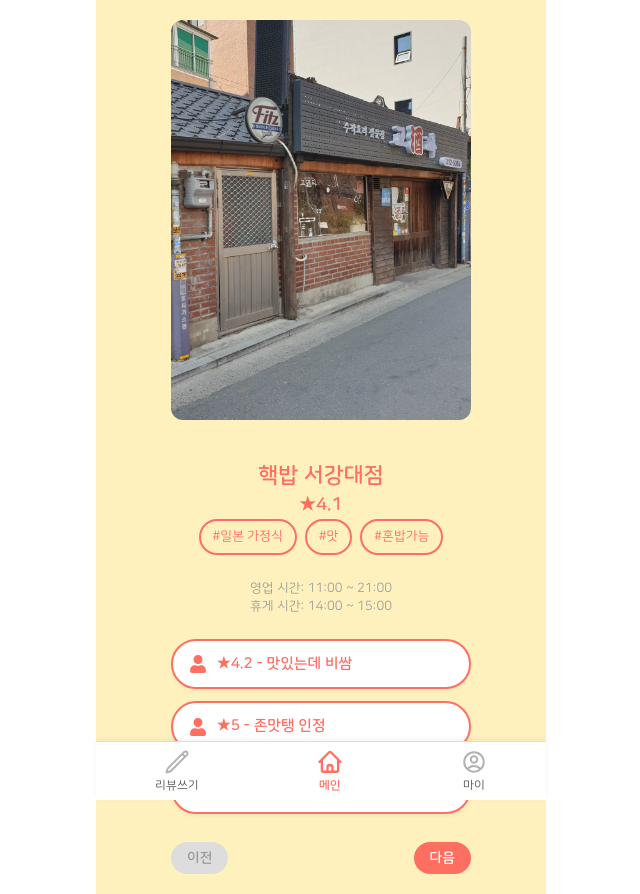
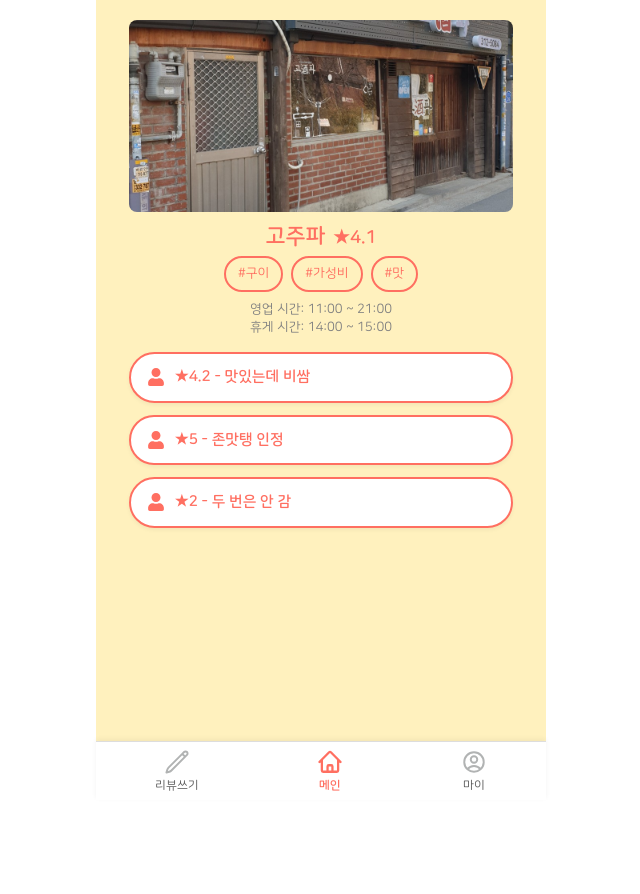
Before and after one commit to 2025-spring-CSE4022-team6/SG-food-front, a React (Create React App) app: page /restaurant/1 in a window 1280 px wide. Shown: the whole page, without its empty margins (319-959 px from the left). After the commit the page ends 800 px from the top, so only its background shows below. Built offline with nearby package versions, Linux system fonts and the light colour scheme.

Commit message:
[feat]reataurant page design change

```diff
--- a/src/pages/restaurant/RestaurantDetail.jsx
+++ b/src/pages/restaurant/RestaurantDetail.jsx
@@ -7,10 +7,10 @@ const RestaurantDetail = () => {
   const { id } = useParams();
 
   const restaurant = {
-    name: "핵밥 서강대점",
+    name: "고주파",
     rating: 4.1,
-    type: "일본 가정식",
-    best: "맛",
+    type: "구이",
+    best: "가성비",
     hours: "11:00 ~ 21:00",
     breakTime: "14:00 ~ 15:00",
     image: "/img/store-default.jpg",
@@ -47,12 +47,14 @@ const RestaurantDetail = () => {
     <Wrapper>
       <Content>
         <Image src={restaurant.image} alt="음식 이미지" />
-        <Title>{restaurant.name}</Title>
-        <Rating>★{restaurant.rating}</Rating>
+        <TitleRow>
+          <Title>{restaurant.name}</Title>
+          <Rating>★{restaurant.rating}</Rating>
+        </TitleRow>
         <TagList>
           <Tag>#{restaurant.type}</Tag>
           <Tag>#{restaurant.best}</Tag>
-          <Tag>#혼밥가능</Tag>
+          <Tag>#맛</Tag>
         </TagList>
         <Time>
           영업 시간: {restaurant.hours}
@@ -102,18 +104,31 @@ const Wrapper = styled.div`
 
 const Content = styled.div`
   width: 100%;
-  max-width: 300px;
+  max-width: 24rem;
 `;
 
 const Image = styled.img`
   width: 100%;
-  max-width: 18.75rem;
-  border-radius: 0.75rem;
-  margin-bottom: 1rem;
+  max-width: 24rem; /* 원하는 가로 사이즈 */
+  height: 12rem; /* 원하는 세로 고정 */
+  object-fit: cover; /* ✅ 박스 채우기 (잘릴 수 있음) */
+  object-position: center; /* ✅ 중앙 기준으로 잘리게 */
+  border-radius: 0.5rem;
+  display: block;
+  margin: 0 auto 0rem auto;
+  background-color: #fff; /* 로딩 중 배경 */
+`;
+
+const TitleRow = styled.div`
+  display: flex;
+  justify-content: center; /* 또는 space-between, flex-start 등도 가능 */
+  align-items: baseline; /* 제목과 별점 수평 정렬 */
+  gap: 0.5rem;
+  margin-top: 0.5rem;
+  margin-bottom: 0.2rem;
 `;
 
 const Title = styled.h2`
-  margin-top: 1rem;
   font-size: 1.375rem;
   font-weight: 700;
   color: #ff6f61;
@@ -129,7 +144,7 @@ const TagList = styled.div`
   display: flex;
   flex-wrap: wrap;
   gap: 0.5rem;
-  margin-bottom: 1rem;
+  margin-bottom: 0.2rem;
   justify-content: center;
 `;
 
@@ -141,18 +156,18 @@ const Tag = styled.div`
   font-size: 0.8125rem;
   color: #ff6f61;
   font-weight: 500;
-  margin-bottom: 0.5rem;
+  margin-bottom: 0.3rem;
 `;
 
 const Time = styled.p`
   font-size: 0.8125rem;
-  color: #a1a1a1;
-  margin-bottom: 1.25rem;
+  color: rgb(129, 129, 129);
+  margin-bottom: 0rem;
   line-height: 1.4;
 `;
 
 const ReviewList = styled.ul`
-  margin-top: 1.5rem;
+  margin-top: 1rem;
   padding: 0;
   list-style: none;
   width: 100%;
```
